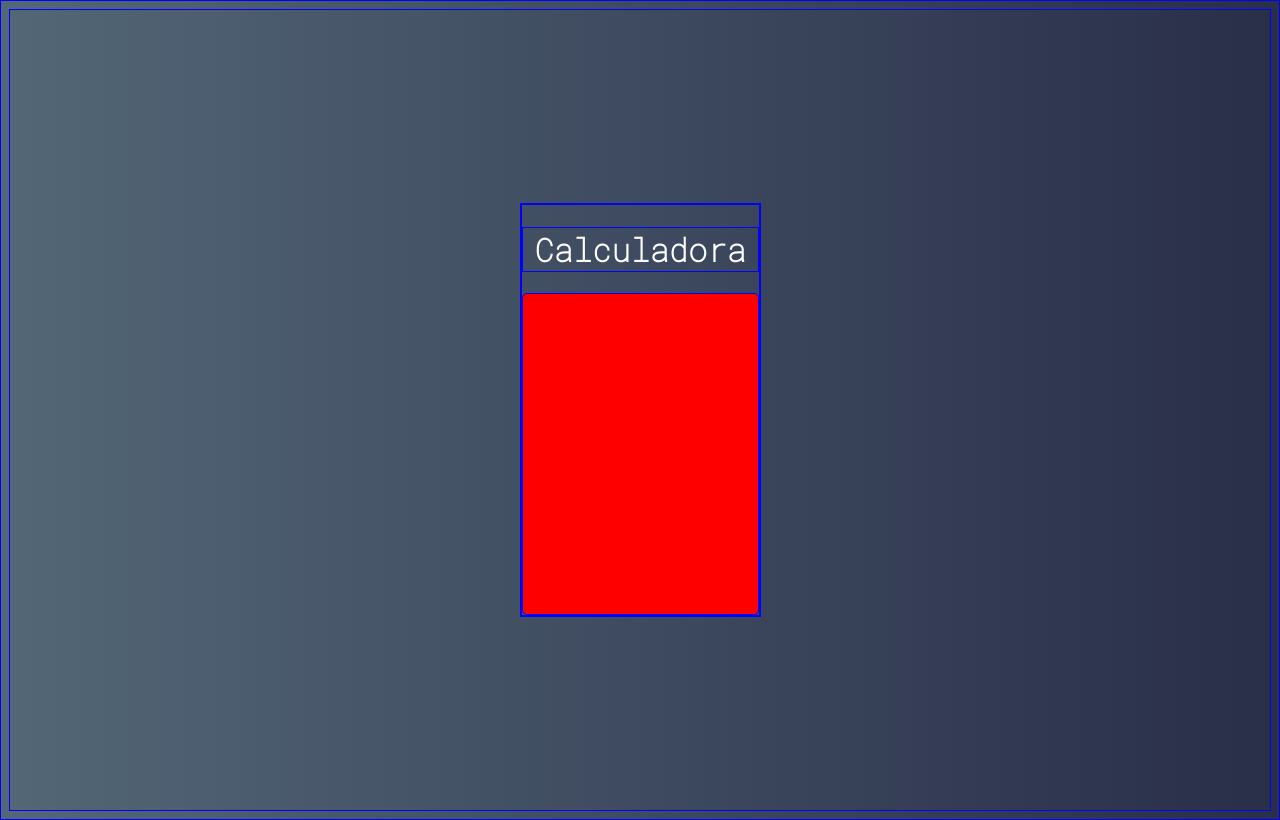
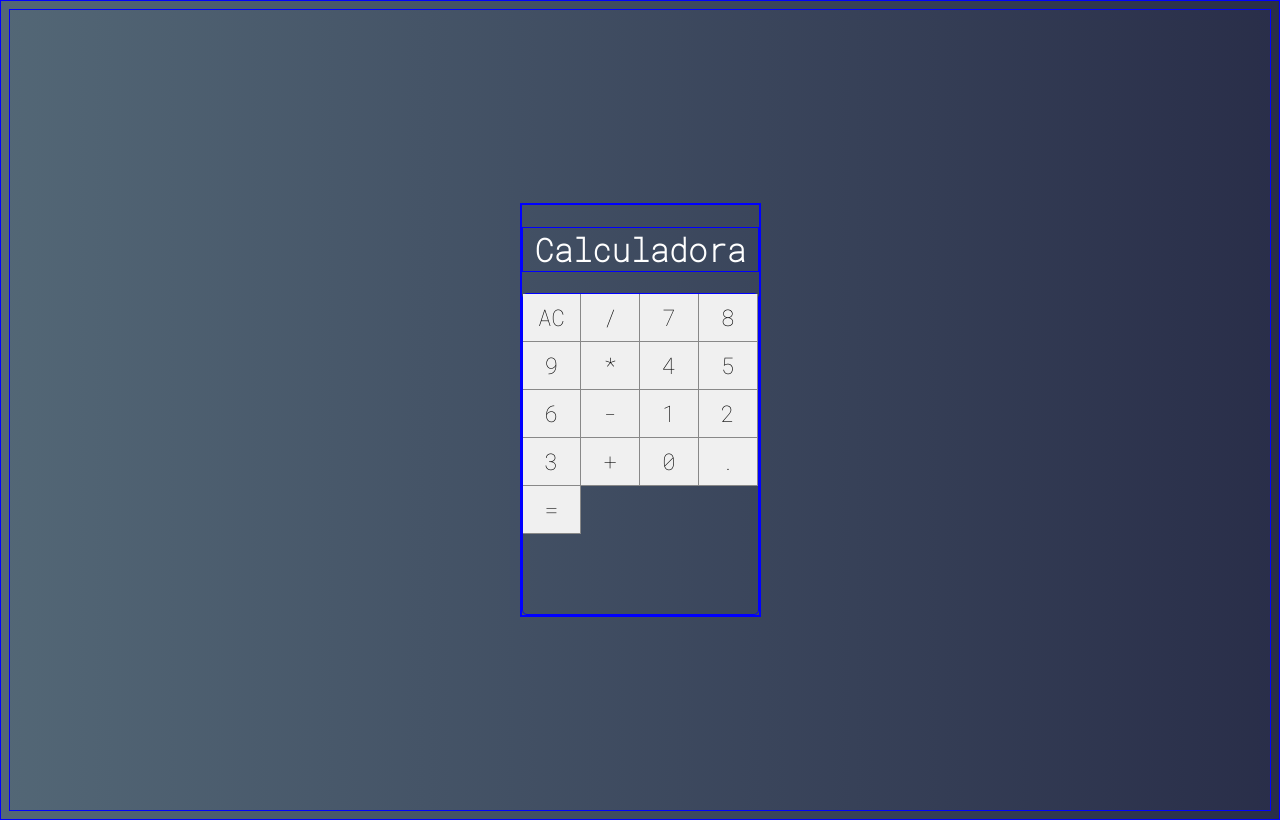
Before and after one commit to CarlosBonfim/CalculadoraReact, a React (Create React App) app: page / in a window 1280 px wide. Built offline with nearby package versions, Linux system fonts and the light colour scheme.

Commit message:
Foram criados, adicionados e importados os botões da calculadora

```diff
--- /dev/null
+++ b/src/components/Button.css
@@ -0,0 +1,12 @@
+:root{
+    --bg-button: #f0f0f0;
+    --border-button:solid 1px #888;
+}
+.button{
+    font-size: 1.43em;
+    background-color: var(--bg-button);
+    border: none;
+    border-right: var(--border-button);
+    border-bottom: var(--border-button);
+    outline:none;
+}
--- /dev/null
+++ b/src/components/Button.jsx
@@ -0,0 +1,4 @@
+import React from 'react';
+import './Button.css'
+
+export default props => <button className='button'>{props.label}</button>
--- a/src/main/Calculator.css
+++ b/src/main/Calculator.css
@@ -2,6 +2,9 @@
     height: 320px;
     width: 235px;
     border-radius: 5px;
-    overflow: hidden;
-    background-color: red;
+    /* overflow: hidden; */
+
+    display: grid;
+    grid-template-columns: repeat(4,25%);
+    grid-template-rows: 48px 48px 48px 48px 48px;
 }
--- a/src/main/Calculator.jsx
+++ b/src/main/Calculator.jsx
@@ -1,10 +1,29 @@
 import React, { Component } from 'react'
 import './Calculator.css'
+import Button from '../components/Button'
 
 export default class Calculator extends Component {
     render(){
         return (
             <div className="calculator">
+                <Button label="AC"/>
+                <Button label="/"/>
+                <Button label="7"/>
+                <Button label="8"/>
+                <Button label="9"/>
+                <Button label="*"/>
+                <Button label="4"/>
+                <Button label="5"/>
+                <Button label="6"/>
+                <Button label="-"/>
+                <Button label="1"/>
+                <Button label="2"/>
+                <Button label="3"/>
+                <Button label="+"/>
+                <Button label="0"/>
+                <Button label="."/>
+                <Button label="="/>
+
 
             </div>
         )
```
